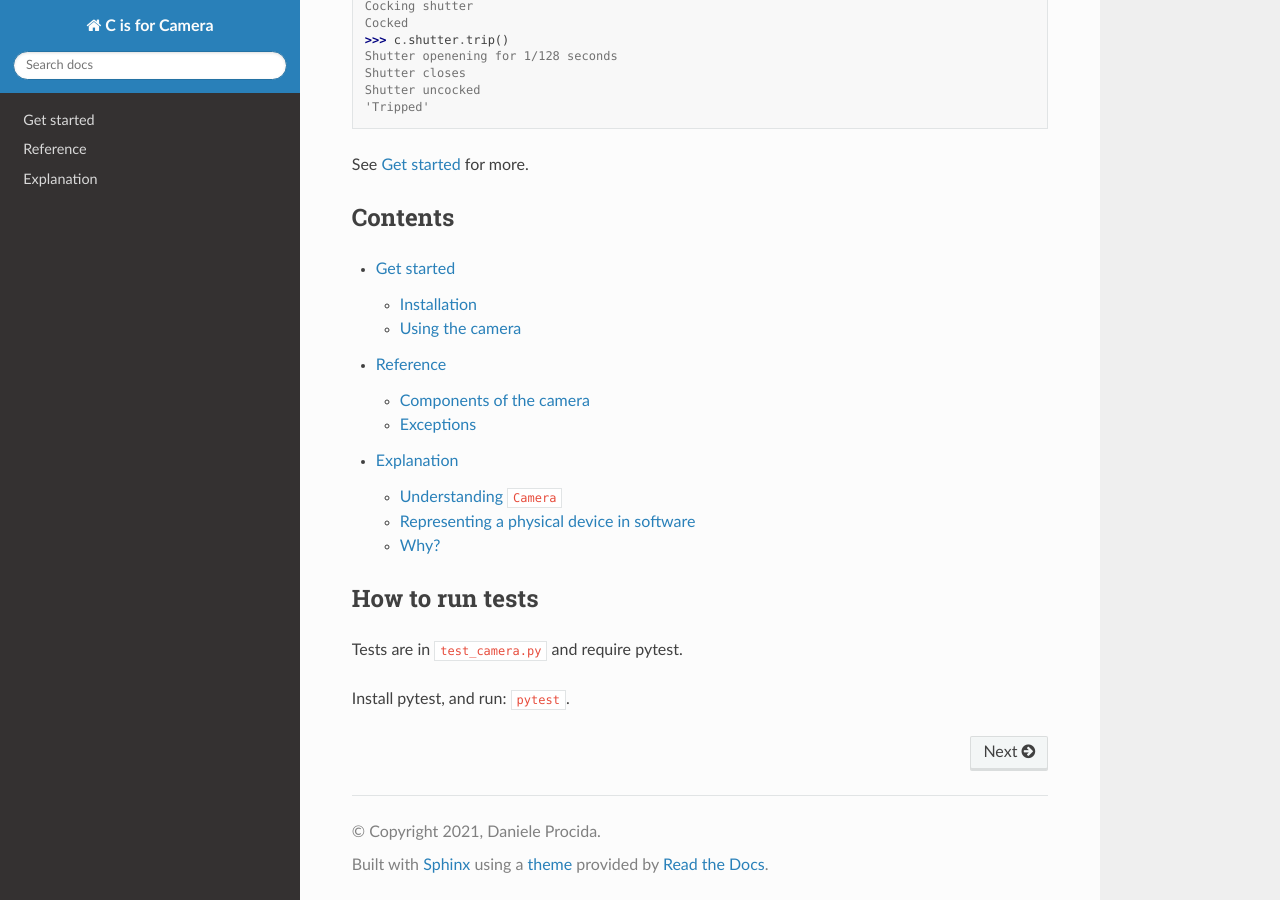
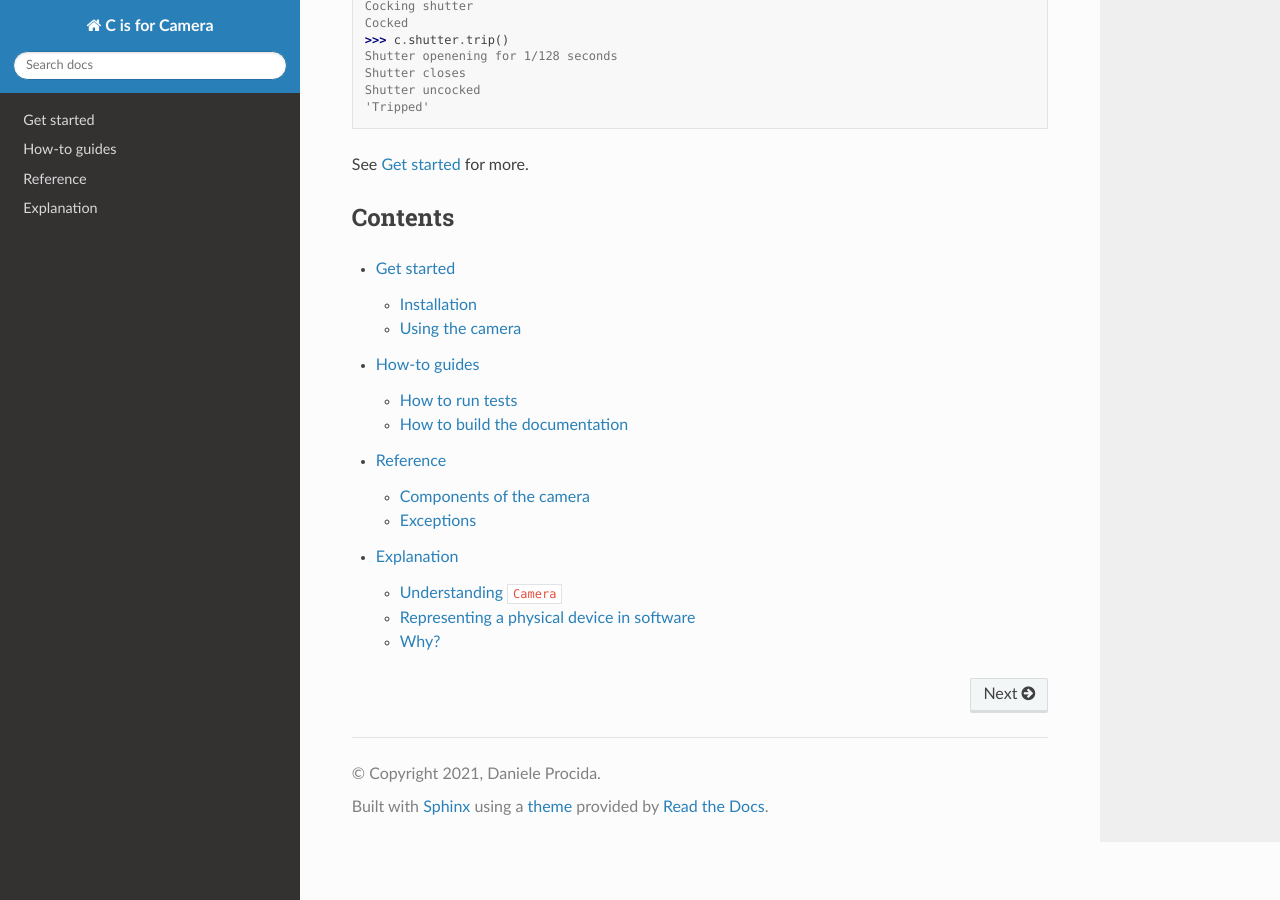
Before and after one commit to evildmp/C-is-for-Camera, a Sphinx documentation site: the page built from docs/index.rst, in a window 1280 px wide and 900 px high, scrolled down 957 px. Built offline with Sphinx 7.4.7 and the Read the Docs theme 2.0.0, drawn with Linux system fonts in a browser that asks for light colours; part of the change alters nothing that is shown.

Commit message:
Moved how-to section to a separate document

```diff
--- /dev/null
+++ b/docs/how-to.rst
@@ -0,0 +1,33 @@
+.. _how-to:
+
+How-to guides
+=============
+
+How to run tests
+----------------
+
+Tests are in ``test_camera.py`` and require pytest.
+
+Install pytest, and run: ``pytest``.
+
+
+How to build the documentation
+------------------------------
+
+In the ``docs`` directory, run::
+
+    make install
+
+This creates a virtual environment and installs the components listed in ``docs/requirements.txt``.
+
+To build the documentation, run::
+
+    make html
+
+The documentation can be found ``docs/_build/html``.
+
+Or to build and serve it, with automatic refresh on changes::
+
+    make run
+
+The documentation is served at http://127.0.0.1:8080
--- a/docs/index.rst
+++ b/docs/index.rst
@@ -39,13 +39,6 @@ Contents
     :maxdepth: 2
 
     get-started
+    how-to
     reference
     explanation
-
-
-How to run tests
-----------------
-
-Tests are in ``test_camera.py`` and require pytest.
-
-Install pytest, and run: ``pytest``.
```
